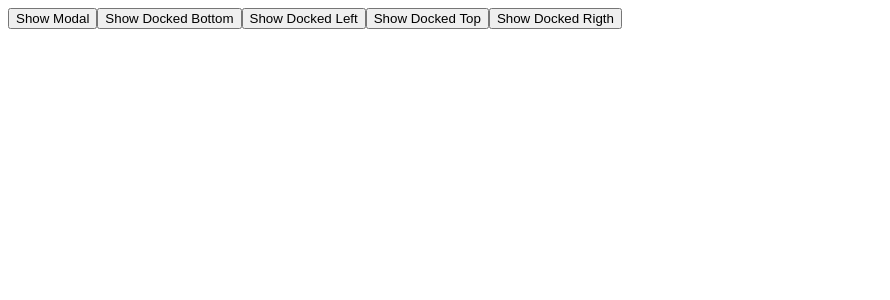
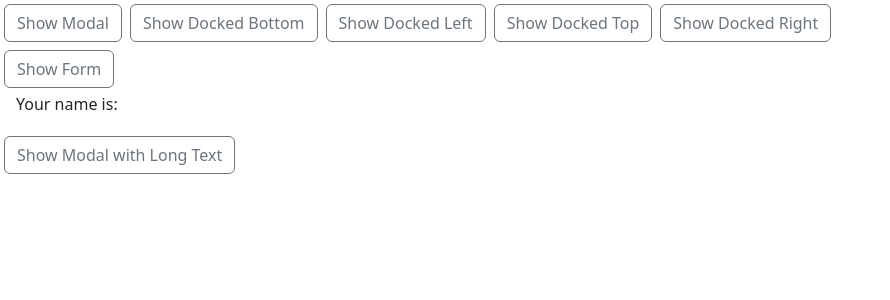
Before and after one commit to developer-partners/ngx-modal-dialog, an Angular app: page / in a window 1280 px wide. Shown: the top 300 px of the page, without its empty margins (0-890 px from the left). Built offline with nearby package versions, Linux system fonts and the light colour scheme.

Commit message:
Added more demo options. Fixed some issues with styles.

```diff
--- a/projects/demo/src/app/app.component.html
+++ b/projects/demo/src/app/app.component.html
@@ -1,21 +1,35 @@
 <div>
-  <button type="button" (click)="showModal()">
+  <button class="btn btn-outline-secondary m-1" type="button" (click)="showModal()">
     Show Modal
   </button>
 
-  <button type="button" (click)="showBottom()">
+  <button class="btn btn-outline-secondary m-1" type="button" (click)="showBottom()">
     Show Docked Bottom
   </button>
 
-  <button type="button" (click)="showLeft()">
+  <button class="btn btn-outline-secondary m-1" type="button" (click)="showLeft()">
     Show Docked Left
   </button>
 
-  <button type="button" (click)="showTop()">
+  <button class="btn btn-outline-secondary m-1" type="button" (click)="showTop()">
     Show Docked Top
   </button>
 
-  <button type="button" (click)="showRight()">
-    Show Docked Rigth
+  <button class="btn btn-outline-secondary m-1" type="button" (click)="showRight()">
+    Show Docked Right
   </button>
 </div>
+
+<div>
+  <button class="btn btn-outline-secondary m-1" type="button" (click)="showWithResult()">
+    Show Form
+  </button>
+
+  <p class="ms-3">Your name is: <span class="font-weight-bold">{{person?.firstName}} {{person?.lastName}}</span></p>
+</div>
+
+<div>
+  <button class="btn btn-outline-secondary m-1" type="button" (click)="showLongContent()">
+    Show Modal with Long Text
+  </button>
+</div>
--- a/projects/demo/src/app/app.component.ts
+++ b/projects/demo/src/app/app.component.ts
@@ -1,5 +1,6 @@
 import { Component } from '@angular/core';
-import { ModalService } from 'projects/ngx-modal-dialog/src/public-api';
+import { NgForm } from '@angular/forms';
+import { ModalReference, ModalService } from 'projects/ngx-modal-dialog/src/public-api';
 
 @Component({
   selector: 'app-root',
@@ -7,6 +8,8 @@ import { ModalService } from 'projects/ngx-modal-dialog/src/public-api';
   styleUrls: ['./app.component.scss']
 })
 export class AppComponent {
+  public person: Person;
+
   constructor(private readonly _modalService: ModalService) {
   }
 
@@ -43,11 +46,109 @@ export class AppComponent {
       position: 'right'
     });
   }
+
+  public showWithResult(): void {
+    this._modalService.show<Person, Person>(ModalResultDemoComponent, {
+      title: 'Please enter your name'
+    }).result()
+      .subscribe(person => {
+        this.person = person;
+      });
+  }
+
+  public showLongContent(): void {
+    this._modalService.show(ModalLongContentComponent, {
+      title: 'Modal with Long Text'
+    });
+  }
 }
 
 @Component({
-  template: `<p>Hellow from modal!</p>`
+  template: `<p>Hello from modal!</p>`
 })
 export class ModalDemoComponent {
 
 }
+
+export interface Person {
+  firstName?: string;
+  lastName?: string;
+}
+
+@Component({
+  template: `
+  <form #form="ngForm" (ngSubmit)="saveData(form)">
+    <div class="mb-3">
+      <label for="first-name" class="form-label">First Name</label>
+      <input id="first-name" name="firstName" [(ngModel)]="model.firstName" #firstName="ngModel" required class="form-control" />
+      <div class="text-danger">
+        <div *ngIf="firstName.errors && firstName.errors['required']">
+          The First Name field is required.
+        </div>
+      </div>
+    </div>
+
+    <div class="mb-3">
+      <label for="last-name" class="form-label">Last Name</label>
+      <input id="last-name" name="lastName" [(ngModel)]="model.lastName" #lastName="ngModel" required class="form-control" />
+      <div class="text-danger">
+        <div *ngIf="lastName.errors && lastName.errors['required']">
+          The Last Name field is required.
+        </div>
+      </div>
+    </div>
+
+    <div>
+      <button class="btn btn-primary" type="submit">
+        Submit
+      </button>
+    </div>
+  </form>
+  `
+})
+export class ModalResultDemoComponent {
+  public model: Person = {};
+
+  constructor(private readonly _modalReference: ModalReference<Person, Person>) {
+  }
+
+  public saveData(form: NgForm): void {
+    if (form.valid) {
+      this._modalReference.closeSuccess(this.model);
+    }
+  }
+}
+
+@Component({
+  template: `
+  <p>
+    Lorem ipsum dolor sit amet, consectetur adipiscing elit. Maecenas id nunc ante. Integer in congue turpis. Donec facilisis nisi felis, vel elementum ipsum placerat vel. Quisque sed maximus felis, et tempor purus. Nam eu mollis ex. Lorem ipsum dolor sit amet, consectetur adipiscing elit. Maecenas rutrum mauris ut risus mattis pretium.
+  </p>
+  <p>
+    Suspendisse iaculis maximus quam, eget vulputate lorem consectetur vitae. Integer pretium, tellus ut eleifend gravida, ligula massa varius felis, at auctor lacus justo pretium ante. Duis commodo pretium nibh, eget semper arcu. Nulla nisi tortor, aliquam sit amet accumsan in, vestibulum et magna. Morbi purus ligula, vehicula non orci a, vehicula ullamcorper felis. Nam lobortis ut diam quis egestas. Sed mollis arcu id mi ultricies commodo. Integer eu malesuada nunc, eget dictum tellus. Suspendisse et nisl sit amet est pellentesque ultrices. Phasellus posuere ante vel nisi dapibus, at facilisis tortor scelerisque. Vivamus consectetur, odio nec cursus ultrices, mauris mauris maximus justo, nec pulvinar ligula nisi condimentum ex. Proin suscipit neque sed mi sodales, eget egestas sem pretium. Quisque eu justo accumsan, hendrerit lorem vitae, malesuada sem. Curabitur congue consectetur risus, et consectetur tellus mattis sed. Donec euismod leo quis nunc eleifend, id luctus sapien vestibulum.
+  </p>
+  <p>
+    Nunc elementum, magna quis efficitur placerat, nisl arcu fringilla erat, vel porta tortor erat sit amet tellus. Etiam nec erat mauris. Nunc vel ligula vel elit gravida congue. Aenean auctor feugiat tempor. Nunc scelerisque diam id dapibus vestibulum. Nulla scelerisque luctus venenatis. Proin leo justo, dignissim et tortor at, cursus commodo ligula. Donec rutrum elit ut velit varius, sit amet dapibus lectus laoreet. Suspendisse erat urna, maximus sed leo in, mollis ornare mauris. Maecenas cursus elementum efficitur. Nunc dignissim ullamcorper malesuada. Fusce viverra dolor et libero rutrum pellentesque. Suspendisse eget risus efficitur, suscipit tortor sit amet, feugiat lacus. Suspendisse dignissim ut arcu nec vehicula.
+  </p>
+  <p>
+  Cras aliquam, turpis a fringilla eleifend, magna tellus accumsan odio, sed imperdiet ex lorem sit amet felis. Morbi ullamcorper varius velit, vel volutpat risus sodales sed. Aliquam euismod volutpat ullamcorper. Proin dui lectus, efficitur id sapien et, sagittis malesuada justo. Pellentesque commodo ante fringilla metus auctor, ac laoreet enim maximus. Donec turpis nibh, rhoncus ac facilisis sit amet, hendrerit vitae nunc. Pellentesque ultricies quam ut enim faucibus, quis elementum sapien feugiat. Integer quam leo, sollicitudin a massa in, tincidunt condimentum ipsum.
+  </p>
+  <p>
+    Donec magna purus, interdum non tincidunt ac, euismod sed enim. Phasellus sagittis commodo ipsum et bibendum. Fusce in suscipit justo. Suspendisse vitae consequat dui, sagittis scelerisque mauris. Donec eleifend erat neque, vitae lacinia est accumsan sit amet. Etiam tincidunt vel urna in viverra. In hac habitasse platea dictumst. Vestibulum ornare varius commodo. Quisque quam est, scelerisque fermentum nunc sit amet, varius rutrum urna. Fusce placerat, arcu nec vulputate rutrum, sem mi porttitor quam, nec scelerisque augue massa maximus justo. Mauris at dolor eget tortor aliquet dapibus. Suspendisse efficitur ornare justo, a lacinia dolor imperdiet eu. Proin ac blandit velit.
+  </p>
+  `
+})
+export class ModalLongContentComponent {
+
+}
+
+@Component({
+  template: `<p>Your favorite fruit is: <span class="font-weight-bold">{{fruitName}}</span></p>`
+})
+export class ModalWithParameterComponent {
+  public fruitName: string;
+
+  constructor(modalReference: ModalReference<string>) {
+    this.fruitName = modalReference.config.model;
+  }
+}
--- a/projects/demo/src/index.html
+++ b/projects/demo/src/index.html
@@ -8,6 +8,9 @@
   <meta name="viewport" content="width=device-width, initial-scale=1">
   <link rel="icon" type="image/x-icon" href="favicon.ico">
   <link rel="stylesheet" href="https://fonts.googleapis.com/icon?family=Material+Icons">
+  <!-- CSS only -->
+  <link href="https://cdn.jsdelivr.net/npm/bootstrap@5.2.1/dist/css/bootstrap.min.css" rel="stylesheet"
+        integrity="sha384-iYQeCzEYFbKjA/T2uDLTpkwGzCiq6soy8tYaI1GyVh/UjpbCx/TYkiZhlZB6+fzT" crossorigin="anonymous">
 </head>
 
 <body>
--- a/projects/ngx-modal-dialog/src/lib/modal-reference.ts
+++ b/projects/ngx-modal-dialog/src/lib/modal-reference.ts
@@ -6,8 +6,6 @@ export class ModalReference<TConfig, TResult = TConfig> {
   private _event: Subject<TResult>;
 
   public config: ModalConfig<TConfig>;
-  public isLoaderVisible: boolean;
-  public loaderInfo: string;
 
   constructor(config: ModalConfig<TConfig>) {
     this.config = config;
--- a/projects/ngx-modal-dialog/src/lib/modal.component.scss
+++ b/projects/ngx-modal-dialog/src/lib/modal.component.scss
@@ -17,6 +17,8 @@
 }
 
 .dp-modal {
+  display: flex;
+  flex-direction: column;
   min-width: 280px;
   max-width: 800px;
   transition: all 0.4s cubic-bezier(0.65, 0.07, 0.35, 0.92);
@@ -27,7 +29,7 @@
   border-radius: 5px;
   overflow: auto;
   max-height: 95%;
-  position: relative;
+  position: absolute;
 
   &.dp-modal-position-top {
     transition: all 0.4s ease-in-out;
@@ -35,16 +37,14 @@
     top: -100%;
     width: 100% !important;
     min-width: 100% !important;
-    height: 100%;
   }
 
   &.dp-modal-position-bottom {
     transition: all 0.4s ease-in-out;
     transform: scale(1);
-    top: 100%;
+    bottom: -100%;
     width: 100% !important;
     min-width: 100% !important;
-    height: 100%;
   }
 
   &.dp-modal-position-left {
@@ -72,23 +72,19 @@
   filter: alpha(opacity=100);
 
   &.dp-modal-position-top {
-    top: -25%;
-    height: 50%;
+    top: 0 !important;
   }
 
   &.dp-modal-position-bottom {
-    top: 25%;
-    height: 50%;
+    bottom: 0 !important;
   }
 
   &.dp-modal-position-left {
-    left: -20%;
-    width: 50%;
+    left: 0 !important;
   }
 
   &.dp-modal-position-right {
-    right: -20%;
-    width: 50%;
+    right: 0 !important;
   }
 }
 
@@ -120,7 +116,7 @@
   padding: 20px;
   overflow: auto;
   outline: none;
-  height: calc(100% - 92px);
+  height: 100%;
 }
 
 .dp-modal.dp-large {
@@ -180,6 +176,7 @@
     min-width: 100%;
     height: 100%;
     min-height: 95%;
+    max-height: 100%;
     max-width: none;
     bottom: 0 !important;
     left: 0 !important;
```
Also changed, not shown: projects/demo/src/app/app.module.ts (+9 -3 lines).
